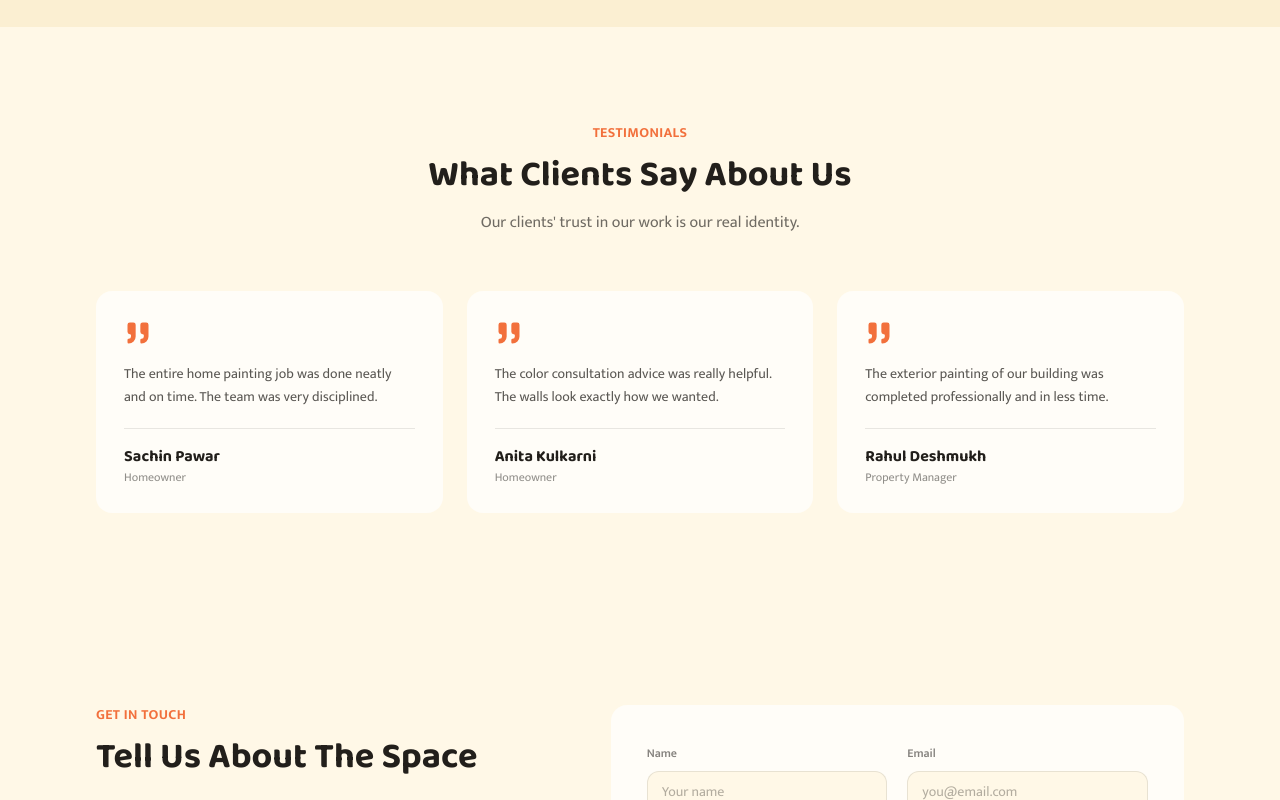
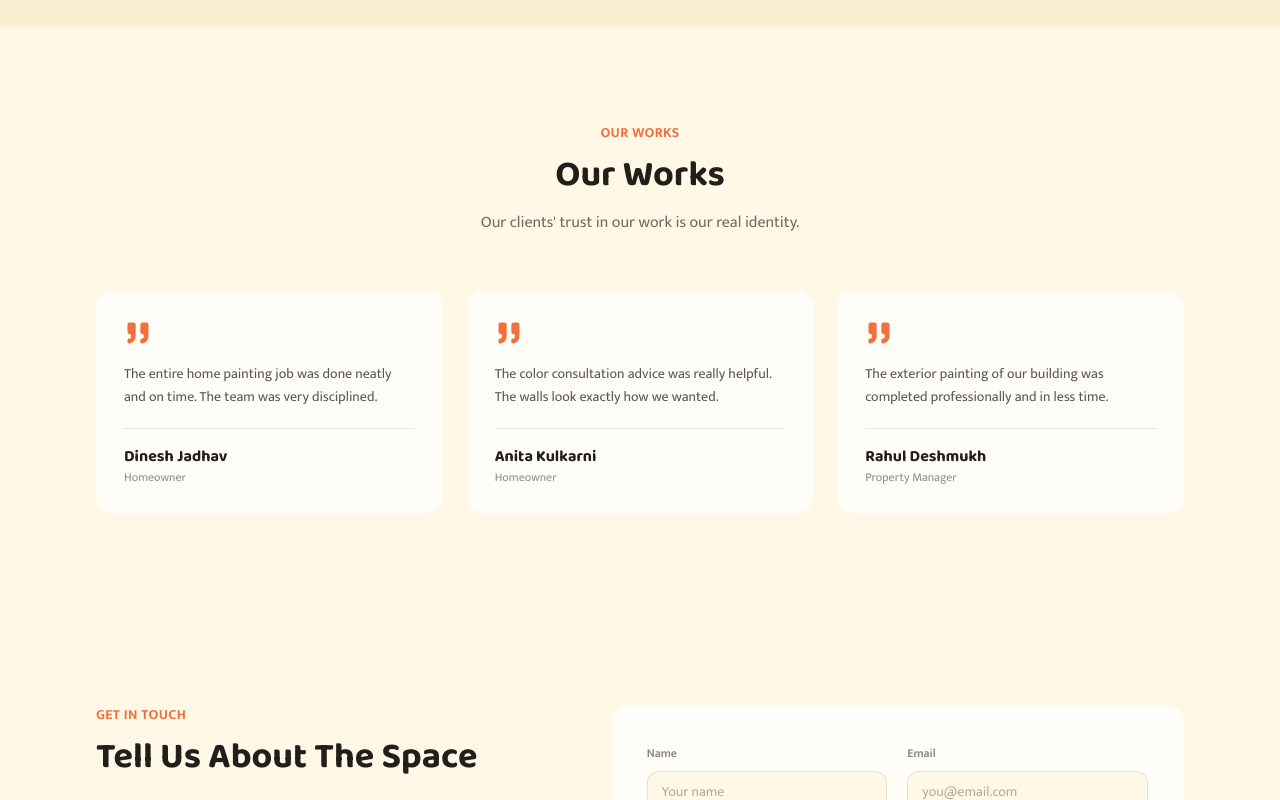
Before and after one commit to Dinesh9418/shreesangmeshwarpainters, a React (Vite) app: page / in a window 1280 px wide. Shown: the part 4320-5120 px from the top of the page. Built offline with nearby package versions, Linux system fonts and the light colour scheme.

Commit message:
work testimonial added

```diff
--- a/src/components/Work.jsx
+++ b/src/components/Work.jsx
@@ -6,7 +6,7 @@ const cardColors = ["#F2703C", "#3B7DD8", "#E8368F"];
 
 const Work = () => {
   const { t } = useLanguage();
-  const testT = t.testimonials;
+  const testT = t.work;
   return (
     <>
       <section className="bg-cream py-24">
--- a/src/data/content.js
+++ b/src/data/content.js
@@ -135,13 +135,13 @@ export const translations = {
       readMore: "Learn More",
     },
 
-    Work: {
-      eyebrow: "Testimonials",
-      title: "What Clients Say About Us",
+    work: {
+      eyebrow: "Our Works",
+      title: "Our Works",
       body: "Our clients' trust in our work is our real identity.",
       items: [
         {
-          name: "Sachin Pawar",
+          name: "Dinesh Jadhav",
           role: "Homeowner",
           quote:
             "The entire home painting job was done neatly and on time. The team was very disciplined.",
@@ -203,6 +203,7 @@ export const translations = {
         { href: "#top", label: "Home" },
         { href: "#about", label: "About" },
         { href: "#services", label: "Services" },
+        { href: "#work", label: "Work" },
         { href: "#blog", label: "Blog" },
       ],
       info: ["FAQ", "Customer Support", "Terms & Conditions", "Privacy Policy"],
@@ -218,7 +219,7 @@ export const translations = {
       { href: "#about", label: "आमच्याविषयी" },
       { href: "#services", label: "सेवा" },
       { href: "#blog", label: "ब्लॉग" },
-      { href: "#work", label: "आमची कामं " },
+      { href: "#work", label: "आमची कामं" },
       { href: "#contact", label: "संपर्क" },
     ],
     navCta: "मोफत सल्ला घ्या",
@@ -380,6 +381,32 @@ export const translations = {
       },
     },
 
+    work: {
+      eyebrow: "आमची कामं",
+      title: "आमच्या ग्राहकांचे मनोगत",
+      body: "आमच्या कामावर ग्राहकांचा विश्वास हीच आमची खरी ओळख आहे.",
+      items: [
+        {
+          name: "सचिन पवार",
+          role: "गृहमालक",
+          quote:
+            "घराच्या संपूर्ण रंगकामाचे काम अतिशय व्यवस्थित आणि वेळेत पूर्ण झाले. टीम खूप शिस्तबद्ध होती.",
+        },
+        {
+          name: "अनिता कुलकर्णी",
+          role: "गृहमालक",
+          quote:
+            "रंगसंगतीबद्दल दिलेला सल्ला खूप उपयोगी ठरला. भिंती अगदी आम्हाला हव्या तशा दिसत आहेत.",
+        },
+        {
+          name: "राहुल देशमुख",
+          role: "मालमत्ता व्यवस्थापक",
+          quote:
+            "आमच्या इमारतीच्या बाहेरील रंगकामाचे काम व्यावसायिक पद्धतीने आणि कमी वेळेत पूर्ण झाले.",
+        },
+      ],
+    },
+
     footer: {
       tagline: "दर्जेदार रंगकाम, जे टिकते आणि शोभते.",
       pageLinks: "पेज लिंक्स",
```
